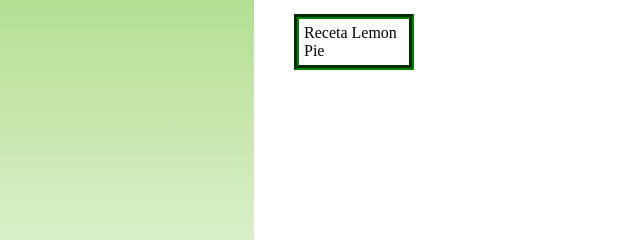
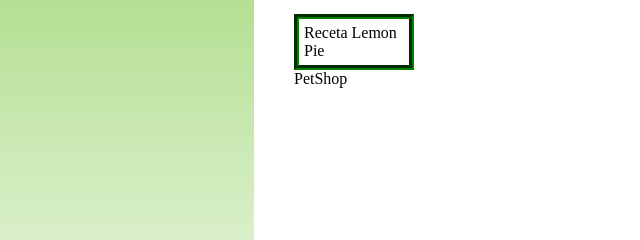
Before and after one commit to patodegli/FrontEnd1, a plain HTML site: page index.html in a window 1280 px wide. Shown: the part 128-368 px from the top of the page, 86-726 px from the left. Drawn offline with Linux system fonts and the light colour scheme.

Commit message:
agregué link de PetShop en Home de materia

```diff
--- a/index.html
+++ b/index.html
@@ -18,6 +18,8 @@
       <main>
         <ol>
           <li class="proyecto-1" type="none"><a href="./clase5/index.html">Receta Lemon Pie</a></li>
+          <li class="proyecto-2" type="none"><a href="./Petshop/index.html">PetShop</a></li>
+
         </ol>
       </main>
     </div>
```
